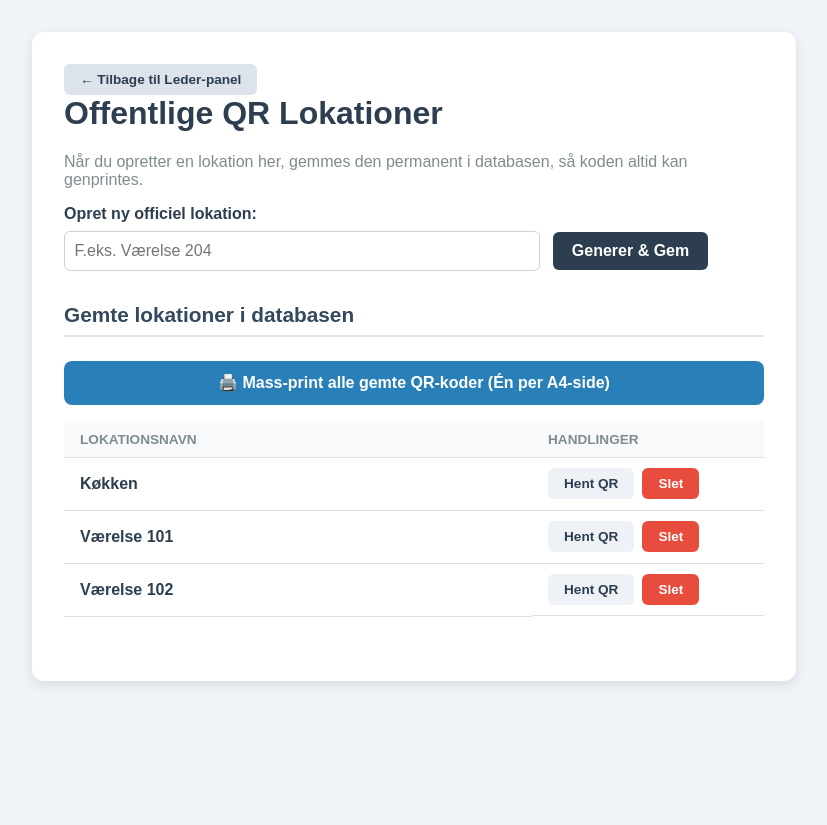
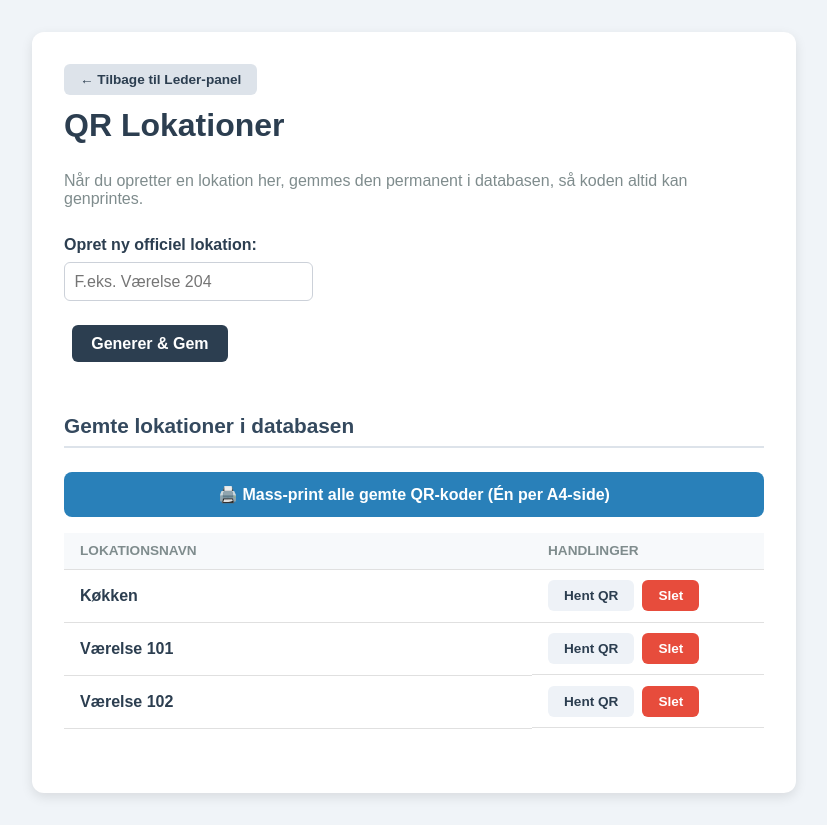
Before and after one commit to soe-svg/POSA, a Flask app: page /generate_qr in a window 1280 px wide. Shown: the whole page, without its empty margins (226-1053 px from the left). Before the commit the page ends 685 px from the top, so only its background shows below. Run offline with Flask 3, Linux system fonts and the light colour scheme; data comes from the database, SQL or seed files in the repository.

Commit message:
Adjust QR page header layout and input button spacing

```diff
--- a/templates/generate_qr.html
+++ b/templates/generate_qr.html
@@ -57,6 +57,24 @@
             text-decoration: none;
             font-weight: bold;
         }
+        .page-header {
+            display: flex;
+            flex-direction: column;
+            align-items: flex-start;
+            gap: 0.75rem;
+            margin-bottom: 1.5rem;
+        }
+        .page-header h1 {
+            margin: 0;
+        }
+        .form-group input[type="text"] {
+            display: block;
+            width: 100%;
+            margin-bottom: 1rem;
+        }
+        .form-group .btn-submit {
+            margin-top: 0.5rem;
+        }
         .btn-mass-print:hover { background-color: #2471a3; }
 
         .flash {
@@ -78,11 +96,23 @@
             margin-bottom: 0.5rem;
         }
         input[type="text"] {
-            width: 65%;
+            width: 100%;
             padding: 0.6rem;
             border-radius: 6px;
             border: 1px solid #ccd1d9;
             font-size: 1rem;
+            display: block;
+            margin-bottom: 1rem;
+        }
+        .form-group .btn-submit {
+            margin-top: 0.5rem;
+        }
+        .page-header {
+            display: flex;
+            flex-direction: column;
+            align-items: flex-start;
+            gap: 0.75rem;
+            margin-bottom: 1.5rem;
         }
 
         .qr-result-box {
@@ -139,9 +169,9 @@
 <body>
 
     <div class="container">
-        <div class="no-print">
+        <div class="no-print page-header">
             <a href="/admin" class="btn btn-secondary">← Tilbage til Leder-panel</a>
-            <h1>Offentlige QR Lokationer</h1>
+            <h1>QR Lokationer</h1>
 
             {# Flash beskeder #}
             {% with messages = get_flashed_messages(with_categories=true) %}
```
